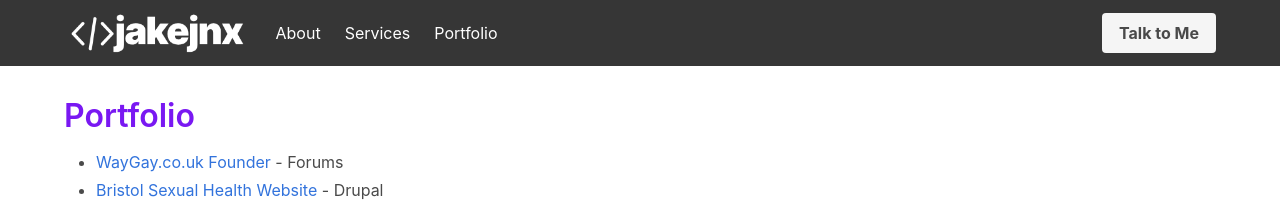
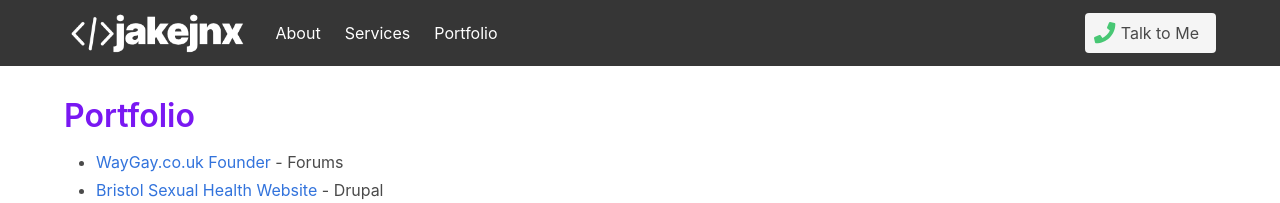
Before and after one commit to jake-jenkins/jjnx-bulma, a Jekyll site: the page built from portfolio.markdown, in a window 1280 px wide. Shown: the top 203 px of the page. Built offline with Jekyll 4.4.1, drawn with Linux system fonts in a browser that asks for light colours; nearby versions of some CDN libraries; our own code applies the rules of GitHub Pages for plain Markdown files.

Commit message:
Update header.html

```diff
--- a/_includes/header.html
+++ b/_includes/header.html
@@ -32,7 +32,10 @@
       <div class="navbar-item">
         <div class="buttons">
           <a class="button is-light" href="/talk-to-me">
-            <strong>Talk to Me</strong>
+            <span class="icon has-text-success">
+              <i class="fas fa-lg fa-phone"></i>
+            </span>
+            <span>Talk to Me</span>
           </a>
         </div>
       </div>
```
